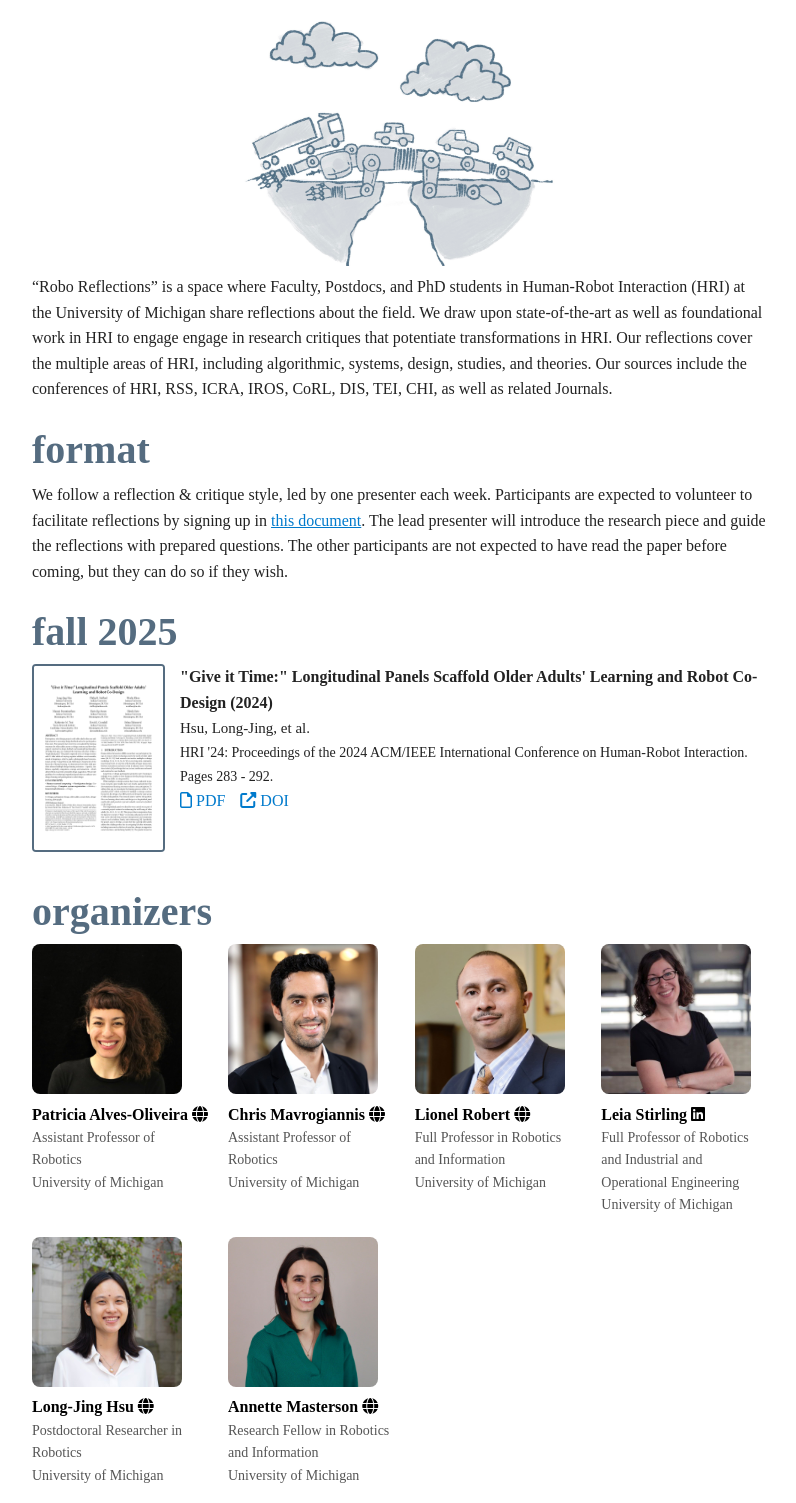
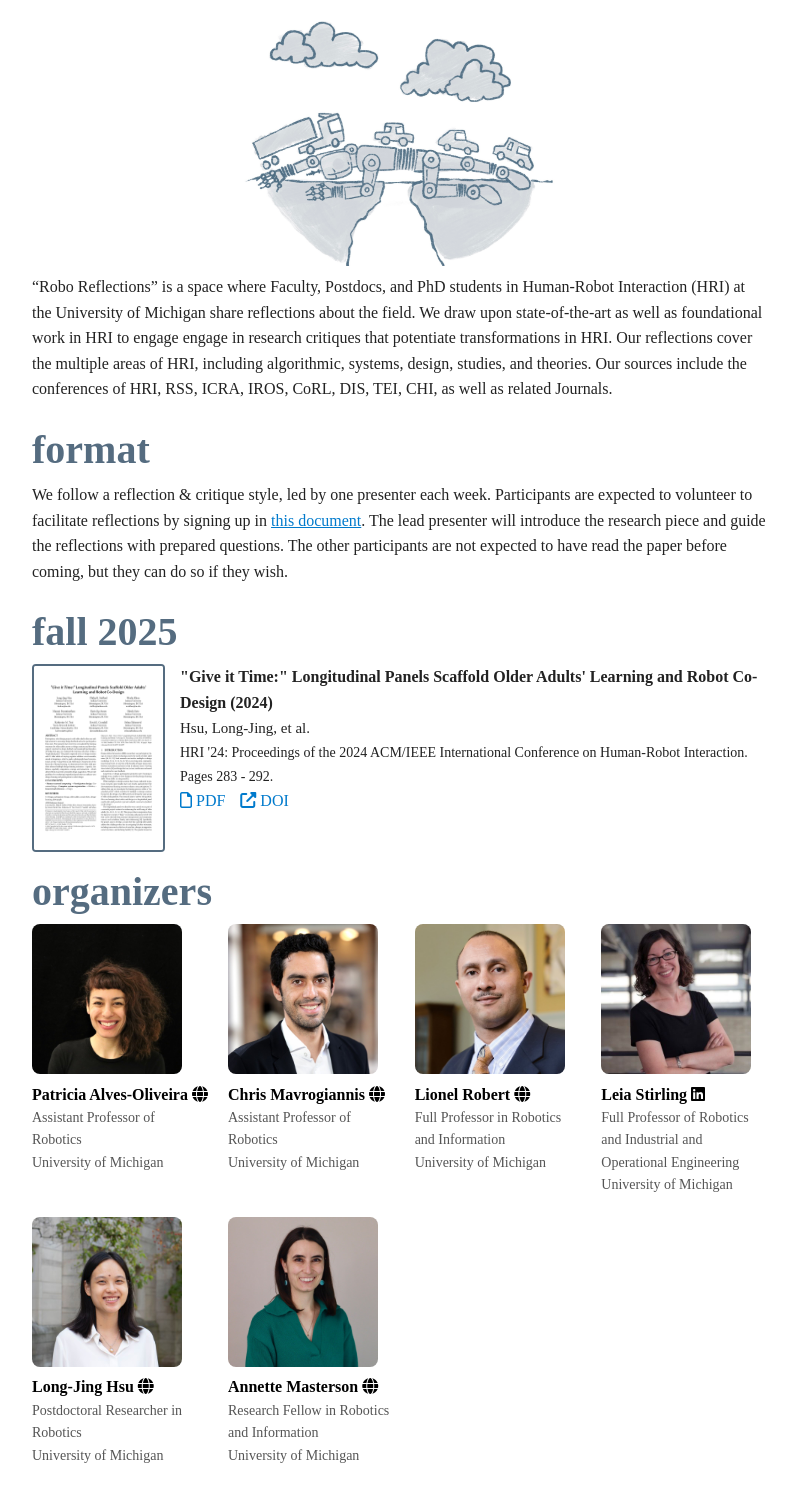
Before and after one commit to studiorobot/robo-reflections, a Jekyll site: the page built from index.html, in a window 1280 px wide. Shown: the whole page, without its empty margins (240-1036 px from the left). Built offline with Jekyll 4.4.1, drawn with Linux system fonts in a browser that asks for light colours; some web fonts are replaced.

Commit message:
update spacing

```diff
--- a/index.html
+++ b/index.html
@@ -34,7 +34,7 @@ layout: default
           </div>
           <div style="padding:0px;">
             {% for paper in semester[1] reversed %}
-            <div class="paper-stuff" style="margin-bottom: 20px; display: flex; gap: 15px; align-items: flex-start;">
+            <div class="paper-stuff" style="margin-bottom: 0px; display: flex; gap: 15px; align-items: flex-start;">
               <div class="more-paper-stuff" style="flex-shrink: 0;">
                 {% if paper.img %}
                 <img class="regular-publication" src="assets/images/thumbnails/{{paper.img}}"
@@ -120,4 +120,5 @@ layout: default
 <style>
 
 </style>
+
 </html>
```
